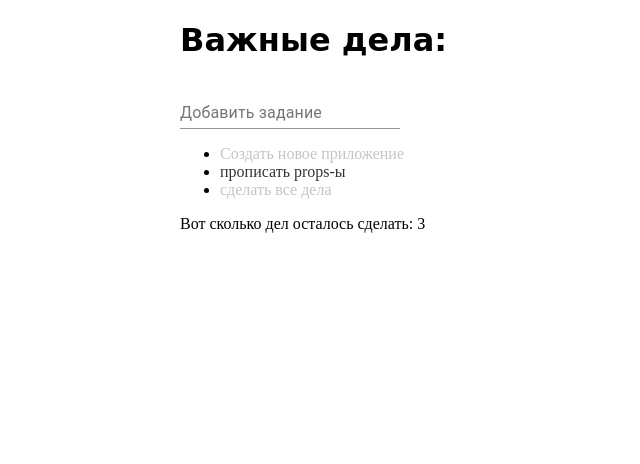
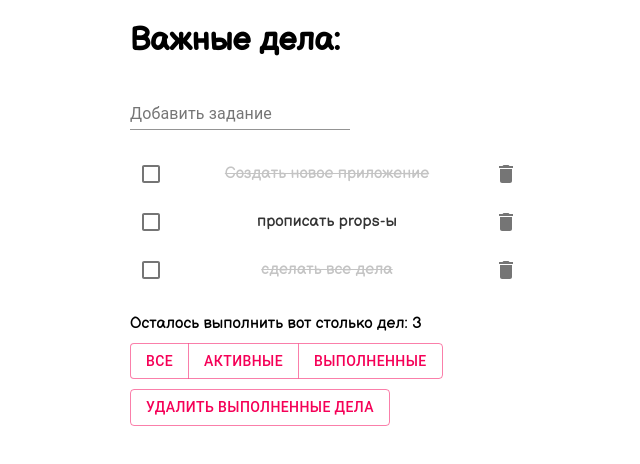
Before and after one commit to WebHeroSchool/AnntodoReact, a React (Create React App) app: page / in a window 1280 px wide. Shown: the top 464 px of the page, without its empty margins (310-950 px from the left). Built offline with nearby package versions, Linux system fonts and the light colour scheme.

Commit message:
Стилизация приложения

```diff
--- a/package.json
+++ b/package.json
@@ -37,6 +37,7 @@
   },
   "devDependencies": {
     "@material-ui/core": "^4.11.1",
+    "@material-ui/icons": "^4.9.1",
     "classnames": "^2.2.6"
   }
 }
--- a/public/index.html
+++ b/public/index.html
@@ -9,6 +9,8 @@
       name="description"
       content="Web site created using create-react-app"
     />
+    <link rel="preconnect" href="https://fonts.gstatic.com">
+    <link href="https://fonts.googleapis.com/css2?family=Balsamiq+Sans&display=swap" rel="stylesheet">
     <link rel="apple-touch-icon" href="%PUBLIC_URL%/logo192.png" />
     <!--
       manifest.json provides metadata used when your web app is installed on a
--- a/src/components/App/App.js
+++ b/src/components/App/App.js
@@ -3,8 +3,6 @@ import ItemList from '../ItemList/ItemList';
 import InputItem from '../InputItem/InputItem';
 import Footer from '../Footer/Footer';
 import styles from './App.module.css';
-
-const todoItem = 'Создать новое приложение';
 
 const App = () => {
 	const items = [
--- a/src/components/App/App.module.css
+++ b/src/components/App/App.module.css
@@ -1,7 +1,5 @@
 .wrap {
+	font-family: 'Balsamiq Sans', cursive;
 	margin: auto;
-	width: 300px;
+	width: 400px;
 }
-.title {
-	font-family: Comic Sans MS;
-}
--- a/src/components/Footer/Footer.js
+++ b/src/components/Footer/Footer.js
@@ -1,5 +1,24 @@
 import React from 'react';
+import styles from './Footer.module.css';
+import Button from '@material-ui/core/Button';
+import ButtonGroup from '@material-ui/core/ButtonGroup';
 
-const Footer = ({ count}) => (<div>Вот сколько дел осталось сделать: { count }</div>);
+const Footer = ({ count}) => (<div>
+	<div className={styles.counter}>
+		Осталось выполнить вот столько дел: { count }
+	</div>
+	<div className={styles.filter}>
+		<ButtonGroup color="secondary" aria-label="outlined secondary button group">
+			<Button>Все</Button>
+			<Button>Активные</Button>
+			<Button>Выполненные</Button>
+		</ButtonGroup>
+	</div>
+	<div>
+		<Button variant="outlined" color="secondary">
+  			Удалить выполненные дела
+		</Button>
+	</div>
+</div>);
 
 export default Footer;
--- /dev/null
+++ b/src/components/Footer/Footer.module.css
@@ -0,0 +1,9 @@
+.counter {
+	margin: 0 0 10px 0;
+}
+.filter {
+	margin: 0 0 10px 0;
+}
+.MuiButton-root {
+	font-size: 0.2rem;
+}
--- a/src/components/Item/Item.js
+++ b/src/components/Item/Item.js
@@ -1,14 +1,32 @@
 import React from 'react';
+import Checkbox from '@material-ui/core/Checkbox';
+import IconButton from '@material-ui/core/IconButton';
+import DeleteIcon from '@material-ui/icons/Delete';
 import classnames from 'classnames';
 import styles from './Item.module.css';
 
-const Item = ({ value, isDone }) => (<span className={
+const Item = ({ value, isDone }) => (
+<div className={styles.wrap}>
+
+	<div>
+		<Checkbox inputProps={{ 'aria-label': 'uncontrolled-checkbox' }} />
+    </div>
+    <div className={styles.case}>
+		<div className={
 			classnames ({
 				[styles.item]: true,
 				[styles.done]: isDone
 			})
 		}>
 			{value}
-</span>);
+		</div>
+	</div>
+	<div>
+		<IconButton aria-label="delete">
+  	    <DeleteIcon />
+  	    </IconButton>
+	</div>
+
+</div>);
 
 export default Item;
--- a/src/components/Item/Item.module.css
+++ b/src/components/Item/Item.module.css
@@ -1,6 +1,22 @@
+.wrap {
+	display: flex;
+	justify-content: space-between;
+	align-items: center;
+}
+.case {
+	max-width: 250px;
+	/*text-align: left;*/
+	/*background: #fc0;*/
+}
 .item {
 	color: #333;
+	width: 100%;
+	/*background: red;*/
+	/*min-width: 100px;*/
+	/*max-width: 250px;*/
+	/*text-align: left;*/
 }
 .done {
 	color: #c4c4c4;
+	text-decoration: line-through;
 }
--- a/src/components/ItemList/ItemList.js
+++ b/src/components/ItemList/ItemList.js
@@ -1,7 +1,8 @@
 import React from 'react';
 import Item from '../Item/Item';
+import styles from './ItemList.module.css';
 
-const ItemList = ({items}) => (<ul>
+const ItemList = ({items}) => (<ul className={styles.list}>
 	{items.map(item => <li key={item.value}>
 		<Item value={item.value} isDone={item.isDone} />
 	</li>)}
--- /dev/null
+++ b/src/components/ItemList/ItemList.module.css
@@ -0,0 +1,5 @@
+.list {
+	list-style-type: none;
+	margin: 20px 0 20px 0;
+	padding: 0;
+}
```
Also changed, not shown: 1 other file (tests, documents, lock files or other folders). Lines whose indentation alone changed are shown as unchanged.
